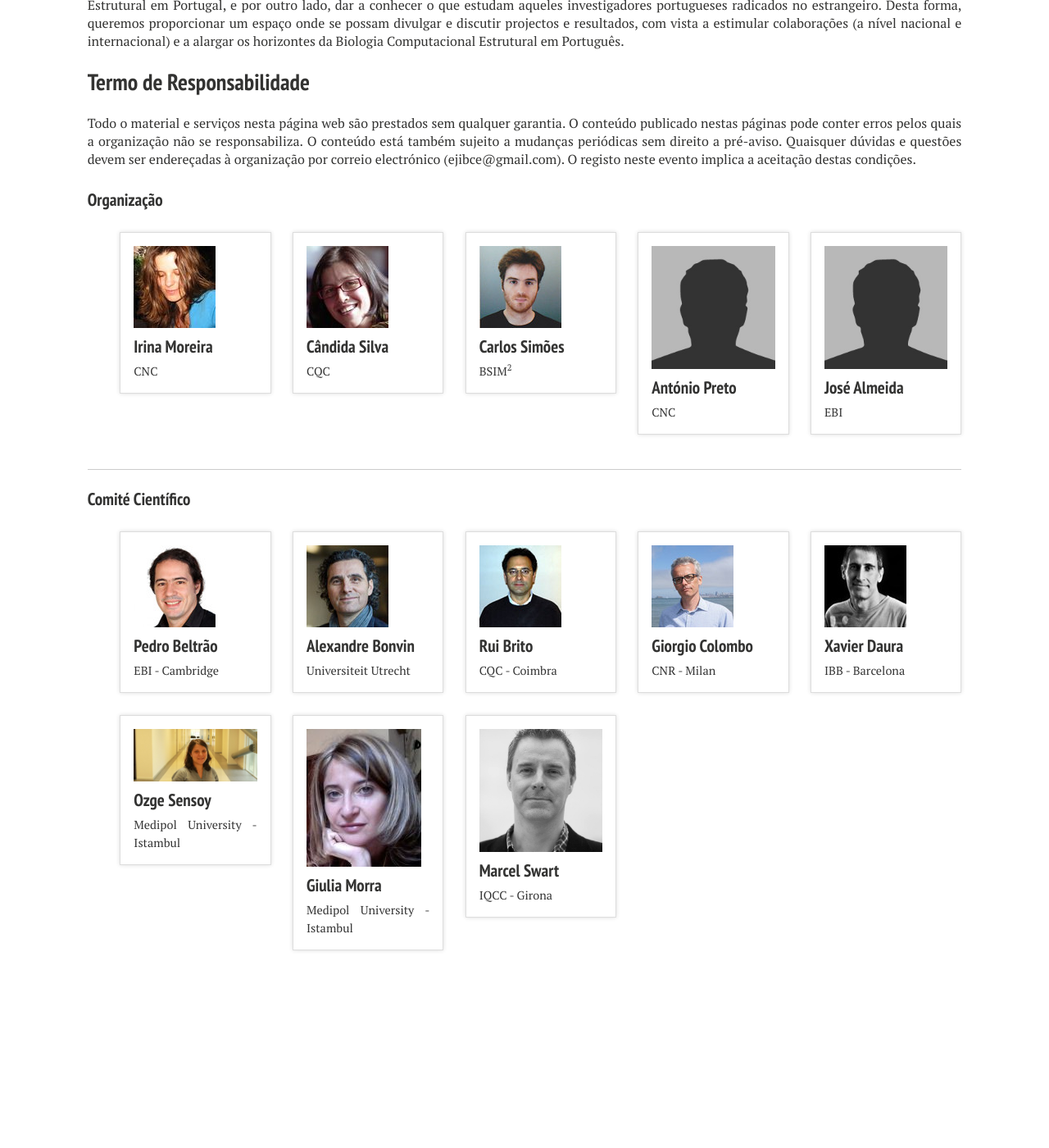
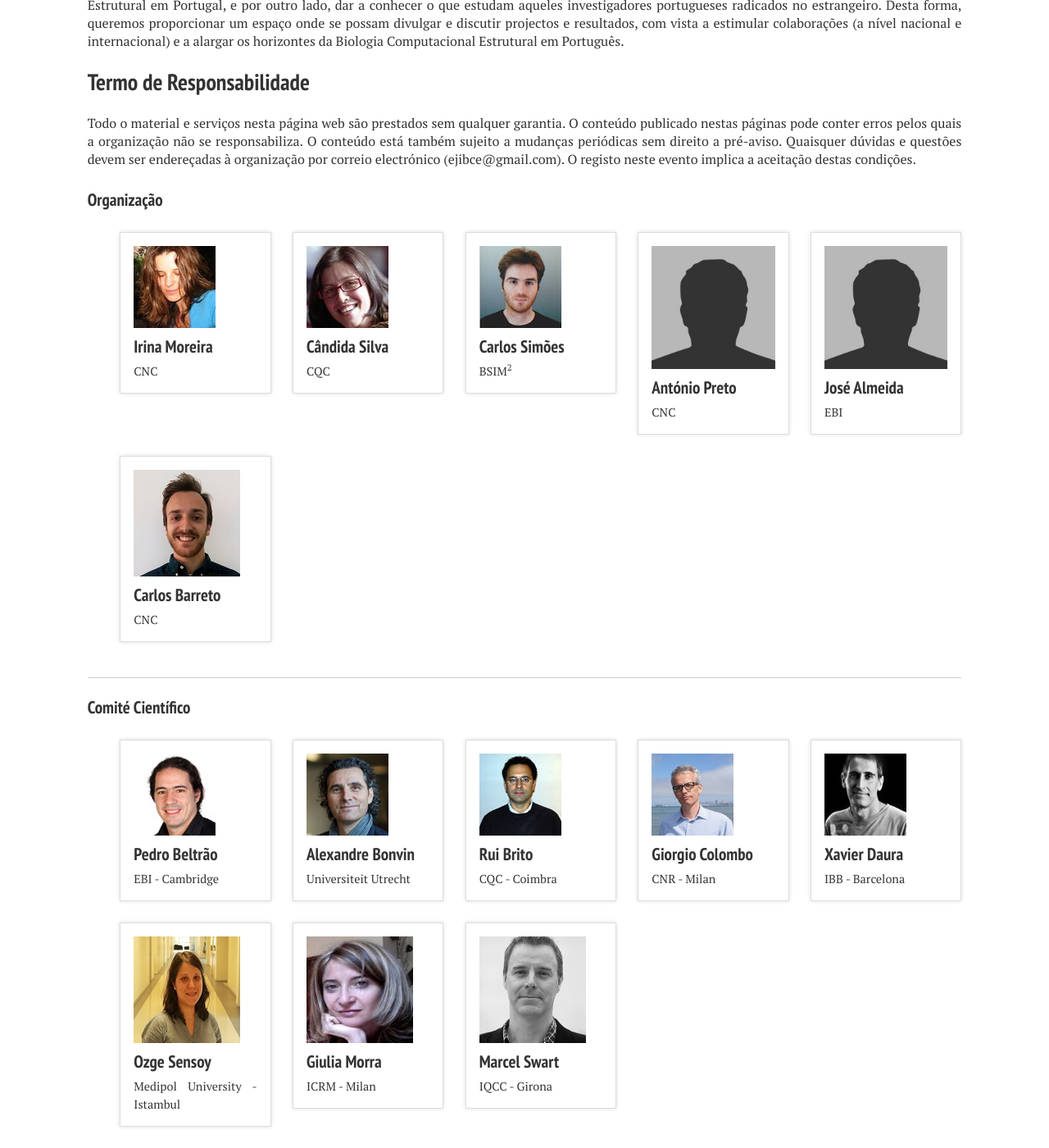
Before and after one commit to ejibce/ejibce.github.io, a Jekyll site: the page built from acerca/index.md, in a window 1280 px wide and 1400 px high, scrolled down 941 px. Shown: the whole window at 82% size. Built offline with Jekyll 4.4.1, drawn with Linux system fonts in a browser that asks for light colours; nearby versions of some CDN libraries; before the commit the page ends 2126 px from its top, so only the background shows below that.

Commit message:
resized_images

```diff
--- a/_data/cientifico.yml
+++ b/_data/cientifico.yml
@@ -29,7 +29,7 @@
     avatar: /images/pessoas/foto_ozge.jpg
 
 -   name: Giulia Morra
-    position: Medipol University - Istambul
+    position: ICRM - Milan
     url: https://colombolab.wordpress.com/giulia-morra/
     avatar: /images/pessoas/foto_giulia_morra.jpg
 
--- a/_data/organizacao.yml
+++ b/_data/organizacao.yml
@@ -22,3 +22,8 @@
     position: EBI
     url: https://www.linkedin.com/in/jos%C3%A9-guilherme-almeida-079541101/
     avatar:
+
+-   name: Carlos Barreto
+    position: CNC
+    url: https://www.linkedin.com/in/carlos-barreto-27ab8a10a/
+    avatar: /images/pessoas/foto_carlos_barreto.jpg
```
Also changed, not shown: local/index.md (+0 -3 lines), programa/index.md (+10 -0 lines), images/pessoas/foto_carlos_barreto.jpg (added), images/pessoas/foto_giulia_morra.jpg, images/pessoas/foto_joao_martins.jpg (added), images/pessoas/foto_marcel_swart.jpg, images/pessoas/foto_ozge.jpg, images/pessoas/foto_ribeiro_antonio.jpg (added).
